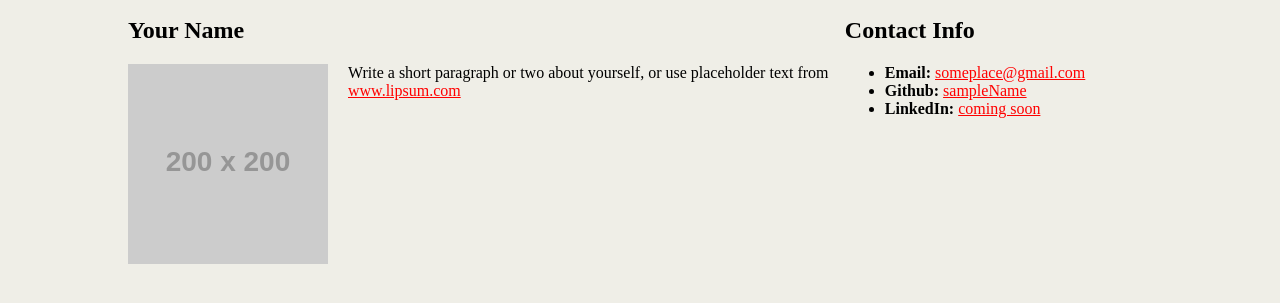
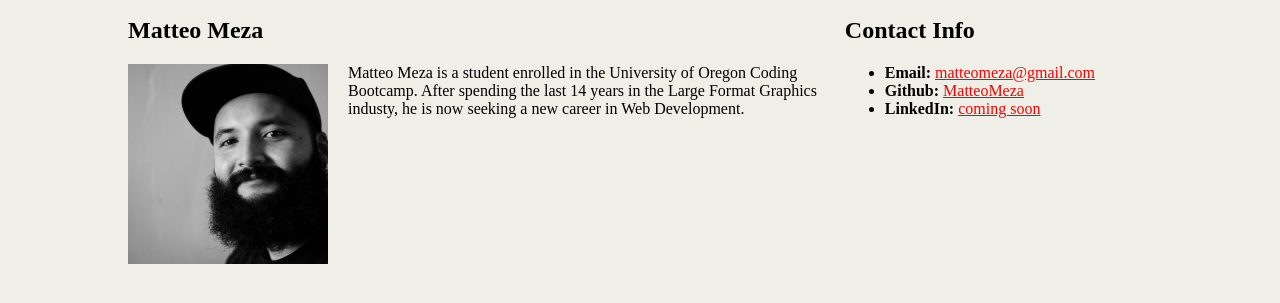
Before and after one commit to MatteoMeza/MatteoMeza.github.io, a plain HTML site: page index.html in a window 1280 px wide. Shown: the part 75-378 px from the top of the page. Drawn offline with Linux system fonts and the light colour scheme; placeholder pictures from the web are drawn by us.

Commit message:
github profile

```diff
--- a/index.html
+++ b/index.html
@@ -2,7 +2,7 @@
 <html lang="en-us">
   <head>
     <meta charset="UTF-8" />
-    <title>HTML + CSS</title>
+    <title>Matteo Meza Bio</title>
     <link rel="stylesheet" type="text/css" href="./style.css" />
 
 
@@ -17,26 +17,34 @@
     <div class="container">
       <section id="main-bio">
         <!-- TODO: Replace content with your own info -->
-        <h2>Your Name</h2>
+        <h2>Matteo Meza</h2>
 
         <img
           id="bio-image"
-          src="https://placehold.it/200x200"
-          alt="Your Name"
-        />
+          src="./assets/images/IMG_2869 (2).jpg"
+          alt="Matteo Meza"
+        >
 
         <p>
-          Write a short paragraph or two about yourself, or use placeholder text
-          from <a href="http://www.lipsum.com/">www.lipsum.com</a>
+          Matteo Meza is a student enrolled in the University of Oregon Coding Bootcamp. After spending the last 14 years in the Large Format Graphics industy, he is now seeking a new career in Web Development.
         </p>
       </section>
 
       <section id="contact-info">
         <h2>Contact Info</h2>
         <ul>
-          <li><strong>Email:</strong> <a href="#">someplace@gmail.com</a></li>
-          <li><strong>Github:</strong> <a href="#">sampleName</a></li>
-          <li><strong>LinkedIn:</strong> <a href="#">coming soon</a></li>
+          <li>
+            <strong>Email:</strong> <a href="mailto:matteomeza">
+              matteomeza@gmail.com</a>
+            </li>
+          <li>
+            <strong>Github:</strong>
+            <a href="https://github.com/MatteoMeza">MatteoMeza</a>
+          </li>
+          <li>
+            <strong>LinkedIn:</strong>
+            <a href="#">coming soon</a>
+          </li>
         </ul>
       </section>
     </div>
```
Also changed, not shown: assets/images/IMG_2869 (2).jpg (added), 3 other files.
